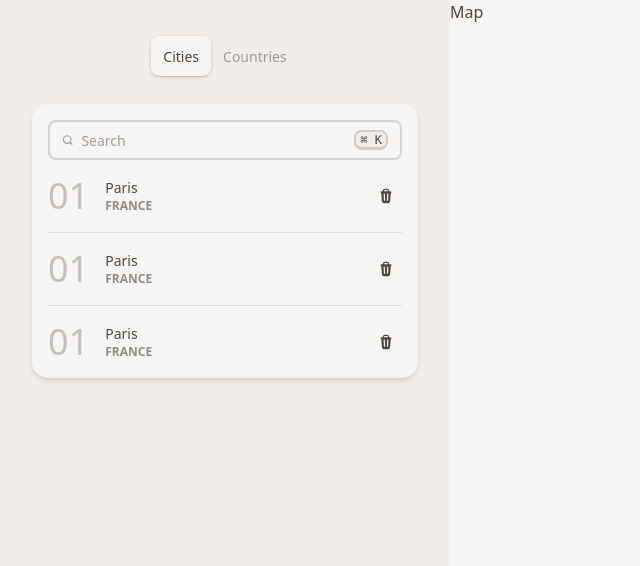
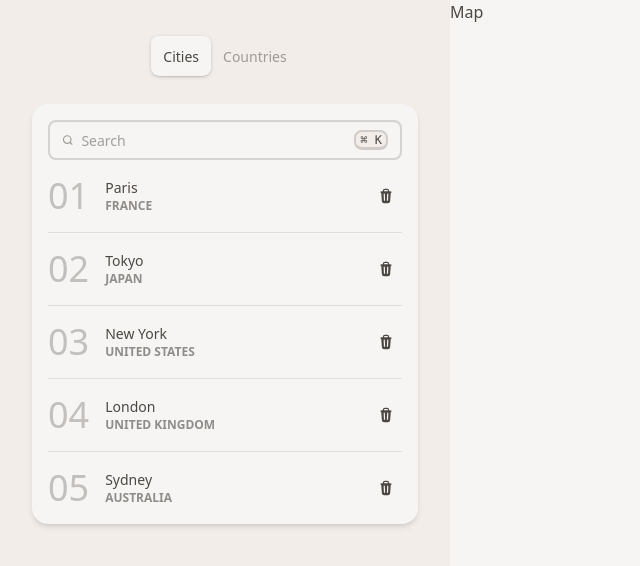
Before and after one commit to chitanava/citylog, a React (Vite) app: page /cities in a window 1280 px wide. Shown: the top 566 px of the page, without its empty margins (0-640 px from the left). Built offline with nearby package versions, Linux system fonts and the light colour scheme; data requests are answered from the project's data file.

Commit message:
feat: add CitiesContext

```diff
--- /dev/null
+++ b/components/CityList.jsx
@@ -0,0 +1,12 @@
+import {useCities} from "../contexts/CitiesContext.jsx";
+import CityListItem from "./CityListItem.jsx";
+
+export default function CityList() {
+    const {cities} = useCities()
+
+    return (
+        <ul className="divide-y divide-base-300">
+            {cities.map((city, index) => <CityListItem key={city.id} city={city} index={index} count={cities.length}/>)}
+        </ul>
+    )
+}
--- /dev/null
+++ b/components/CityListItem.jsx
@@ -0,0 +1,32 @@
+export default function CityListItem({city, index, count}) {
+    const firstChild = index === 0 ? 'pb-4' : '';
+    const lastChild = index === count - 1 ? 'pt-4' : '';
+
+    return (
+        <li className={`grid grid-cols-[1fr_auto] items-center ${firstChild || lastChild || 'py-4'}`}>
+            <a href="#">
+                <div className="flex gap-4 items-center group">
+                    <div className="text-4xl font-thin opacity-30 tabular-nums group-hover:opacity-60">
+                        {String(index + 1).padStart(2, "0")}
+                    </div>
+                    <div>
+                        <div className="text-sm">
+                            {city.cityName}
+                        </div>
+                        <div className="text-xs uppercase font-semibold opacity-60">
+                            {city.country}
+                        </div>
+                    </div>
+                </div>
+            </a>
+            <button className="btn btn-sm btn-circle btn-ghost">
+                <svg xmlns="http://www.w3.org/2000/svg" viewBox="0 0 20 20" fill="currentColor"
+                     className="size-4">
+                    <path fillRule="evenodd"
+                          d="M8.75 1A2.75 2.75 0 0 0 6 3.75v.443c-.795.077-1.584.176-2.365.298a.75.75 0 1 0 .23 1.482l.149-.022.841 10.518A2.75 2.75 0 0 0 7.596 19h4.807a2.75 2.75 0 0 0 2.742-2.53l.841-10.52.149.023a.75.75 0 0 0 .23-1.482A41.03 41.03 0 0 0 14 4.193V3.75A2.75 2.75 0 0 0 11.25 1h-2.5ZM10 4c.84 0 1.673.025 2.5.075V3.75c0-.69-.56-1.25-1.25-1.25h-2.5c-.69 0-1.25.56-1.25 1.25v.325C8.327 4.025 9.16 4 10 4ZM8.58 7.72a.75.75 0 0 0-1.5.06l.3 7.5a.75.75 0 1 0 1.5-.06l-.3-7.5Zm4.34.06a.75.75 0 1 0-1.5-.06l-.3 7.5a.75.75 0 1 0 1.5.06l.3-7.5Z"
+                          clipRule="evenodd"/>
+                </svg>
+            </button>
+        </li>
+    )
+}
--- /dev/null
+++ b/components/ContentPanel.jsx
@@ -0,0 +1,7 @@
+export default function ContentPanel({children}) {
+    return (
+        <div className="bg-base-100 rounded-box shadow-md p-4">
+            {children}
+        </div>
+    )
+}
--- /dev/null
+++ b/components/Loading.jsx
@@ -0,0 +1,7 @@
+export default function Loading() {
+    return (
+        <div className="text-center mt-20">
+            <span className="loading loading-ring loading-lg"></span>
+        </div>
+    )
+}
--- a/components/Search.jsx
+++ b/components/Search.jsx
@@ -4,7 +4,7 @@ export default function Search() {
     const [searchInput] = useSearch();
 
     return (
-        <label className="input w-full">
+        <label className="input w-full mb-4">
             <svg className="h-[1em] opacity-50" xmlns="http://www.w3.org/2000/svg" viewBox="0 0 24 24">
                 <g
                     strokeLinejoin="round"
--- /dev/null
+++ b/contexts/CitiesContext.jsx
@@ -0,0 +1,66 @@
+import {createContext, useCallback, useContext, useReducer} from "react";
+
+const VITE_API_URL = import.meta.env.VITE_API_URL;
+
+const CitiesContext = createContext();
+
+const initialState = {
+    cities: [],
+    isLoading: false,
+};
+
+function reducer(state, action) {
+    switch (action.type) {
+        case "cities/fetched":
+            return {...state, cities: action.payload, isLoading: false};
+        case "cities/loading":
+            return {...state, isLoading: true};
+        default:
+            throw new Error(`Unknown action type ${action.type}`);
+    }
+}
+
+export default function CitiesProvider({children}) {
+    const [{cities, isLoading}, dispatch] = useReducer(reducer, initialState);
+
+    const fetchCities = useCallback(async () => {
+        try {
+            dispatch({
+                type: "cities/loading",
+            })
+
+            const res = await fetch(`${VITE_API_URL}/cities`);
+            const data = await res.json();
+
+            dispatch({
+                type: "cities/fetched",
+                payload: data,
+            })
+        } catch (err) {
+            console.error(err.message);
+        }
+
+
+        // console.log(data)
+    }, [])
+
+    return (
+        <CitiesContext.Provider value={{
+            cities,
+            isLoading,
+            fetchCities,
+        }}>
+            {children}
+        </CitiesContext.Provider>
+    )
+}
+
+export function useCities() {
+    const context = useContext(CitiesContext);
+
+    if (context === undefined) {
+        throw new Error('Contexts must be used within CitiesProvider!');
+    }
+
+    return context;
+}
--- a/pages/Cities.jsx
+++ b/pages/Cities.jsx
@@ -1,77 +1,29 @@
 import Search from "../components/Search.jsx";
+import {useCities} from "../contexts/CitiesContext.jsx";
+import {useEffect, useState} from "react";
+import CityList from "../components/CityList.jsx";
+import ContentPanel from "../components/ContentPanel.jsx";
+import Loading from "../components/Loading.jsx";
 
 export default function Cities() {
-    return (
-        <div className="bg-base-100 rounded-box shadow-md p-4 space-y-4">
+    const {fetchCities, isLoading} = useCities();
+    const [showContent, setShowContent] = useState(false);
+
+    useEffect(() => {
+        (async () => {
+            await fetchCities();
+            setShowContent(true);
+        })()
+    }, [fetchCities]);
+
+    if (isLoading) {
+        return <Loading/>;
+    }
+
+    return showContent &&
+        (<ContentPanel>
             <Search/>
+            <CityList/>
+        </ContentPanel>)
 
-            <ul className="divide-y divide-base-300">
-                <li className="grid grid-cols-[1fr_auto] items-center pb-4">
-                    <a href="#">
-                        <div className="flex gap-4 items-center group">
-                            <div
-                                className="text-4xl font-thin opacity-30 tabular-nums group-hover:opacity-60">01
-                            </div>
-                            <div>
-                                <div className="text-sm">Paris</div>
-                                <div className="text-xs uppercase font-semibold opacity-60">France</div>
-                            </div>
-                        </div>
-                    </a>
-                    <button className="btn btn-sm btn-circle btn-ghost">
-                        <svg xmlns="http://www.w3.org/2000/svg" viewBox="0 0 20 20" fill="currentColor"
-                             className="size-4">
-                            <path fillRule="evenodd"
-                                  d="M8.75 1A2.75 2.75 0 0 0 6 3.75v.443c-.795.077-1.584.176-2.365.298a.75.75 0 1 0 .23 1.482l.149-.022.841 10.518A2.75 2.75 0 0 0 7.596 19h4.807a2.75 2.75 0 0 0 2.742-2.53l.841-10.52.149.023a.75.75 0 0 0 .23-1.482A41.03 41.03 0 0 0 14 4.193V3.75A2.75 2.75 0 0 0 11.25 1h-2.5ZM10 4c.84 0 1.673.025 2.5.075V3.75c0-.69-.56-1.25-1.25-1.25h-2.5c-.69 0-1.25.56-1.25 1.25v.325C8.327 4.025 9.16 4 10 4ZM8.58 7.72a.75.75 0 0 0-1.5.06l.3 7.5a.75.75 0 1 0 1.5-.06l-.3-7.5Zm4.34.06a.75.75 0 1 0-1.5-.06l-.3 7.5a.75.75 0 1 0 1.5.06l.3-7.5Z"
-                                  clipRule="evenodd"/>
-                        </svg>
-                    </button>
-                </li>
-
-                <li className="grid grid-cols-[1fr_auto] items-center py-4">
-                    <a href="#">
-                        <div className="flex gap-4 items-center group">
-                            <div
-                                className="text-4xl font-thin opacity-30 tabular-nums group-hover:opacity-60">01
-                            </div>
-                            <div>
-                                <div className="text-sm">Paris</div>
-                                <div className="text-xs uppercase font-semibold opacity-60">France</div>
-                            </div>
-                        </div>
-                    </a>
-                    <button className="btn btn-sm btn-circle btn-ghost">
-                        <svg xmlns="http://www.w3.org/2000/svg" viewBox="0 0 20 20" fill="currentColor"
-                             className="size-4">
-                            <path fillRule="evenodd"
-                                  d="M8.75 1A2.75 2.75 0 0 0 6 3.75v.443c-.795.077-1.584.176-2.365.298a.75.75 0 1 0 .23 1.482l.149-.022.841 10.518A2.75 2.75 0 0 0 7.596 19h4.807a2.75 2.75 0 0 0 2.742-2.53l.841-10.52.149.023a.75.75 0 0 0 .23-1.482A41.03 41.03 0 0 0 14 4.193V3.75A2.75 2.75 0 0 0 11.25 1h-2.5ZM10 4c.84 0 1.673.025 2.5.075V3.75c0-.69-.56-1.25-1.25-1.25h-2.5c-.69 0-1.25.56-1.25 1.25v.325C8.327 4.025 9.16 4 10 4ZM8.58 7.72a.75.75 0 0 0-1.5.06l.3 7.5a.75.75 0 1 0 1.5-.06l-.3-7.5Zm4.34.06a.75.75 0 1 0-1.5-.06l-.3 7.5a.75.75 0 1 0 1.5.06l.3-7.5Z"
-                                  clipRule="evenodd"/>
-                        </svg>
-                    </button>
-                </li>
-
-                <li className="grid grid-cols-[1fr_auto] items-center pt-4">
-                    <a href="#">
-                        <div className="flex gap-4 items-center group">
-                            <div
-                                className="text-4xl font-thin opacity-30 tabular-nums group-hover:opacity-60">01
-                            </div>
-                            <div>
-                                <div className="text-sm">Paris</div>
-                                <div className="text-xs uppercase font-semibold opacity-60">France</div>
-                            </div>
-                        </div>
-                    </a>
-                    <button className="btn btn-sm btn-circle btn-ghost">
-                        <svg xmlns="http://www.w3.org/2000/svg" viewBox="0 0 20 20" fill="currentColor"
-                             className="size-4">
-                            <path fillRule="evenodd"
-                                  d="M8.75 1A2.75 2.75 0 0 0 6 3.75v.443c-.795.077-1.584.176-2.365.298a.75.75 0 1 0 .23 1.482l.149-.022.841 10.518A2.75 2.75 0 0 0 7.596 19h4.807a2.75 2.75 0 0 0 2.742-2.53l.841-10.52.149.023a.75.75 0 0 0 .23-1.482A41.03 41.03 0 0 0 14 4.193V3.75A2.75 2.75 0 0 0 11.25 1h-2.5ZM10 4c.84 0 1.673.025 2.5.075V3.75c0-.69-.56-1.25-1.25-1.25h-2.5c-.69 0-1.25.56-1.25 1.25v.325C8.327 4.025 9.16 4 10 4ZM8.58 7.72a.75.75 0 0 0-1.5.06l.3 7.5a.75.75 0 1 0 1.5-.06l-.3-7.5Zm4.34.06a.75.75 0 1 0-1.5-.06l-.3 7.5a.75.75 0 1 0 1.5.06l.3-7.5Z"
-                                  clipRule="evenodd"/>
-                        </svg>
-                    </button>
-                </li>
-            </ul>
-        </div>
-    )
 }
--- a/src/App.jsx
+++ b/src/App.jsx
@@ -4,9 +4,11 @@ import Cities from "../pages/Cities.jsx";
 import Countries from "../pages/Countries.jsx";
 import CreateCity from "../pages/CreateCity.jsx";
 import City from "../pages/City.jsx";
+import CitiesProvider from "../contexts/CitiesContext.jsx";
 
 export default function App() {
     return (
+        <CitiesProvider>
             <BrowserRouter>
                 <Routes>
                     <Route path="/" element={<Layout/>}>
@@ -18,5 +20,6 @@ export default function App() {
                     </Route>
                 </Routes>
             </BrowserRouter>
+        </CitiesProvider>
     )
 }
```
Also changed, not shown: 1 other file (tests, documents, lock files or other folders). Lines whose indentation alone changed are shown as unchanged.
